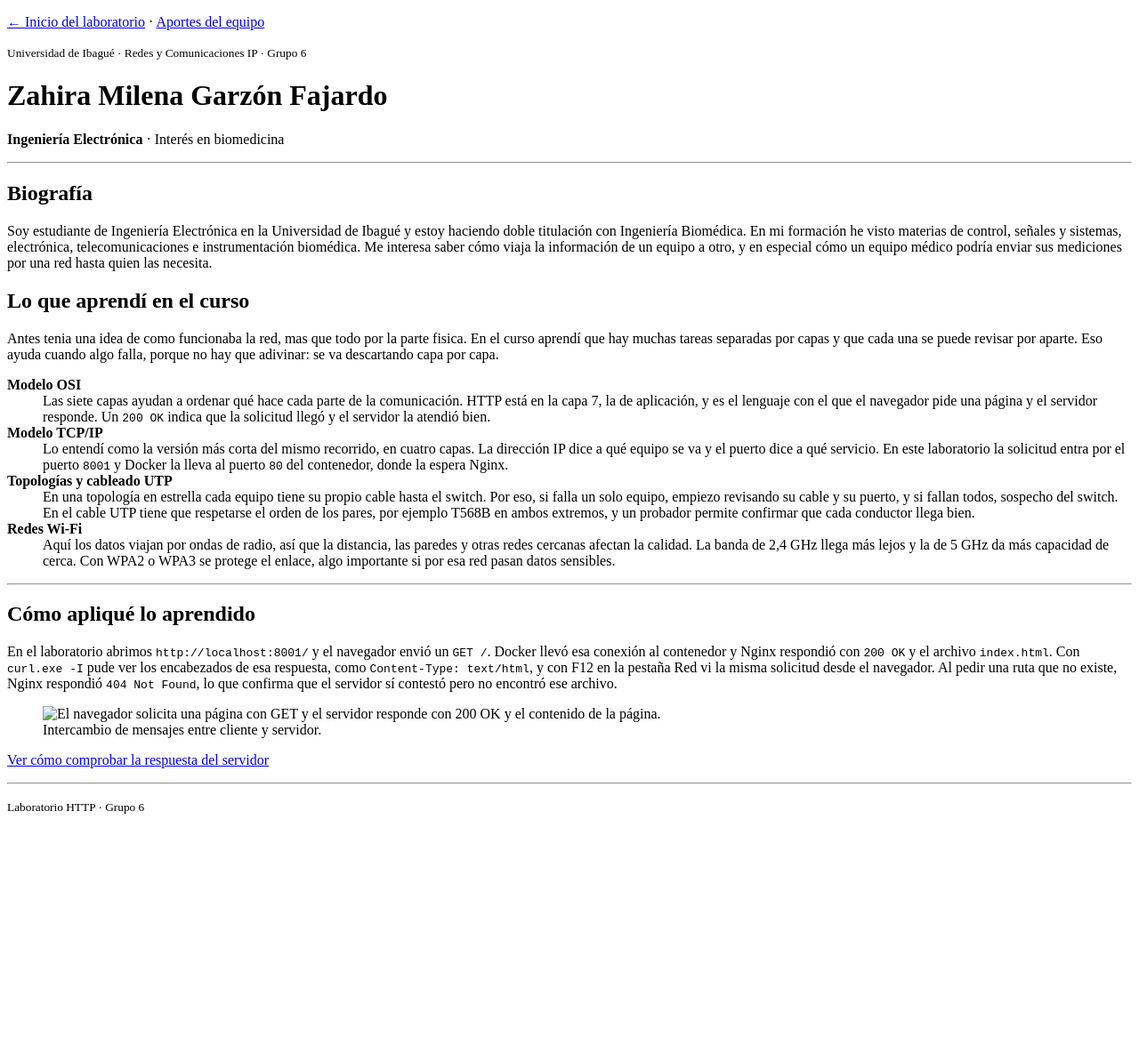
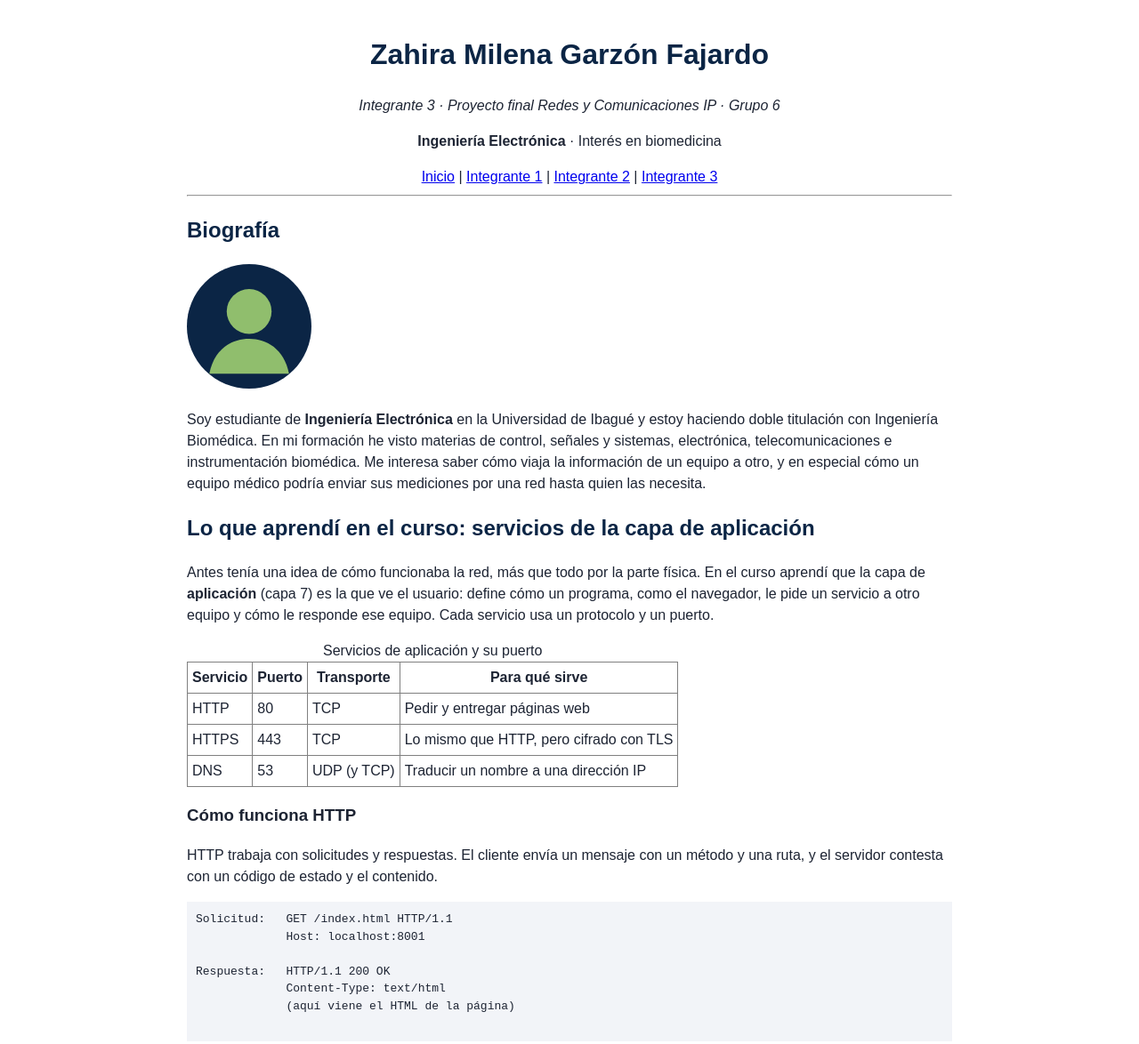
Before and after one commit to Nixon-Tovar/-Laboratorio-HTTP, a plain HTML site: page integrantes/integrante3.html in a window 1280 px wide. Shown: the top 1174 px of the page at 89% size. Before the commit the page ends 932 px from the top, so only its background shows below. Drawn offline with Linux system fonts and the light colour scheme.

Commit message:
Refactor integrante3.html Listop

```diff
--- a/integrantes/integrante3.html
+++ b/integrantes/integrante3.html
@@ -1,58 +1,128 @@
 <!DOCTYPE html>
 <html lang="es">
 <head>
-  <meta charset="utf-8">
-  <meta name="viewport" content="width=device-width, initial-scale=1">
-  <meta name="description" content="Biografía y aprendizajes de Zahira Milena Garzón Fajardo en el Laboratorio HTTP del Grupo 6.">
-  <title>Zahira Milena Garzón Fajardo | Laboratorio HTTP · Grupo 6</title>
+  <meta charset="UTF-8">
+  <meta name="viewport" content="width=device-width, initial-scale=1.0">
+  <meta name="description" content="Biografía y aprendizajes de Zahira Milena Garzón Fajardo sobre los servicios de la capa de aplicación, Grupo 6.">
+  <title>Zahira Garzón - Redes y Comunicaciones IP</title>
+  <link rel="stylesheet" href="../css/estilos.css">
 </head>
 <body>
-  <nav aria-label="Navegación principal">
-    <p><a href="../index.html">← Inicio del laboratorio</a> · <a href="../index.html#equipo">Aportes del equipo</a></p>
-  </nav>
   <header>
-    <p><small>Universidad de Ibagué · Redes y Comunicaciones IP · Grupo 6</small></p>
     <h1>Zahira Milena Garzón Fajardo</h1>
+    <p><em>Integrante 3 · Proyecto final Redes y Comunicaciones IP · Grupo 6</em></p>
     <p><strong>Ingeniería Electrónica</strong> · Interés en biomedicina</p>
   </header>
 
+  <nav>
+    <a href="../index.html">Inicio</a> |
+    <a href="integrante1.html">Integrante 1</a> |
+    <a href="integrante2.html">Integrante 2</a> |
+    <a href="integrante3.html">Integrante 3</a>
+  </nav>
+
+  <hr>
+
   <main>
-    <hr>
+    <!-- Biografía personal -->
     <section>
       <h2>Biografía</h2>
-      <p>Soy estudiante de Ingeniería Electrónica en la Universidad de Ibagué y estoy haciendo doble titulación con Ingeniería Biomédica. En mi formación he visto materias de control, señales y sistemas, electrónica, telecomunicaciones e instrumentación biomédica. Me interesa saber cómo viaja la información de un equipo a otro, y en especial cómo un equipo médico podría enviar sus mediciones por una red hasta quien las necesita.</p>
+      <img src="../img/avatar3.svg" alt="Avatar de Zahira Garzón" width="140">
+      <p>
+        Soy estudiante de <strong>Ingeniería Electrónica</strong> en la Universidad de Ibagué y estoy haciendo
+        doble titulación con Ingeniería Biomédica. En mi formación he visto materias de control, señales y sistemas,
+        electrónica, telecomunicaciones e instrumentación biomédica. Me interesa saber cómo viaja la información de un
+        equipo a otro, y en especial cómo un equipo médico podría enviar sus mediciones por una red hasta quien las necesita.
+      </p>
     </section>
 
+    <!-- Resumen de lo aprendido -->
     <section>
-      <h2>Lo que aprendí en el curso</h2>
-      <p>Antes tenia una idea de como funcionaba la red, mas que todo por la parte fisica. En el curso aprendí que hay muchas tareas separadas por capas y que cada una se puede revisar por aparte. Eso ayuda cuando algo falla, porque no hay que adivinar: se va descartando capa por capa.</p>
+      <h2>Lo que aprendí en el curso: servicios de la capa de aplicación</h2>
+      <p>
+        Antes tenía una idea de cómo funcionaba la red, más que todo por la parte física. En el curso aprendí que la
+        capa de <strong>aplicación</strong> (capa 7) es la que ve el usuario: define cómo un programa, como el navegador,
+        le pide un servicio a otro equipo y cómo le responde ese equipo. Cada servicio usa un protocolo y un puerto.
+      </p>
+
+      <table border="1" cellpadding="5">
+        <caption>Servicios de aplicación y su puerto</caption>
+        <thead>
+          <tr><th>Servicio</th><th>Puerto</th><th>Transporte</th><th>Para qué sirve</th></tr>
+        </thead>
+        <tbody>
+          <tr><td>HTTP</td><td>80</td><td>TCP</td><td>Pedir y entregar páginas web</td></tr>
+          <tr><td>HTTPS</td><td>443</td><td>TCP</td><td>Lo mismo que HTTP, pero cifrado con TLS</td></tr>
+          <tr><td>DNS</td><td>53</td><td>UDP (y TCP)</td><td>Traducir un nombre a una dirección IP</td></tr>
+        </tbody>
+      </table>
+
+      <h3>Cómo funciona HTTP</h3>
+      <p>HTTP trabaja con solicitudes y respuestas. El cliente envía un mensaje con un método y una ruta, y el servidor contesta con un código de estado y el contenido.</p>
+      <pre>
+Solicitud:   GET /index.html HTTP/1.1
+             Host: localhost:8001
+
+Respuesta:   HTTP/1.1 200 OK
+             Content-Type: text/html
+             (aquí viene el HTML de la página)
+      </pre>
       <dl>
-        <dt><strong>Modelo OSI</strong></dt>
-        <dd>Las siete capas ayudan a ordenar qué hace cada parte de la comunicación. HTTP está en la capa 7, la de aplicación, y es el lenguaje con el que el navegador pide una página y el servidor responde. Un <code>200 OK</code> indica que la solicitud llegó y el servidor la atendió bien.</dd>
-        <dt><strong>Modelo TCP/IP</strong></dt>
-        <dd>Lo entendí como la versión más corta del mismo recorrido, en cuatro capas. La dirección IP dice a qué equipo se va y el puerto dice a qué servicio. En este laboratorio la solicitud entra por el puerto <code>8001</code> y Docker la lleva al puerto <code>80</code> del contenedor, donde la espera Nginx.</dd>
-        <dt><strong>Topologías y cableado UTP</strong></dt>
-        <dd>En una topología en estrella cada equipo tiene su propio cable hasta el switch. Por eso, si falla un solo equipo, empiezo revisando su cable y su puerto, y si fallan todos, sospecho del switch. En el cable UTP tiene que respetarse el orden de los pares, por ejemplo T568B en ambos extremos, y un probador permite confirmar que cada conductor llega bien.</dd>
-        <dt><strong>Redes Wi-Fi</strong></dt>
-        <dd>Aquí los datos viajan por ondas de radio, así que la distancia, las paredes y otras redes cercanas afectan la calidad. La banda de 2,4 GHz llega más lejos y la de 5 GHz da más capacidad de cerca. Con WPA2 o WPA3 se protege el enlace, algo importante si por esa red pasan datos sensibles.</dd>
+        <dt><strong>200 OK</strong></dt>
+        <dd>La solicitud se atendió bien y el servidor devolvió el recurso.</dd>
+        <dt><strong>404 Not Found</strong></dt>
+        <dd>El servidor respondió, pero esa ruta no corresponde a ningún archivo.</dd>
+        <dt><strong>500 Internal Server Error</strong></dt>
+        <dd>El servidor tuvo un problema propio al procesar la solicitud.</dd>
       </dl>
+      <p>
+        También aprendí que no todas las solicitudes piden el contenido completo. <code>GET</code> trae la página y
+        <code>HEAD</code> trae solo los encabezados, que sirve para revisar el estado de la respuesta sin descargar el HTML.
+      </p>
+
+      <h3>Conceptos clave</h3>
+      <ul>
+        <li>La capa de aplicación define el mensaje; las capas de abajo lo transportan.</li>
+        <li>Un servicio se identifica con un protocolo y un puerto.</li>
+        <li>DNS traduce nombres a direcciones IP antes de abrir la conexión.</li>
+        <li>HTTPS usa el mismo formato de mensajes que HTTP, pero cifrados.</li>
+      </ul>
     </section>
 
-    <hr>
+    <!-- Aplicación en el laboratorio -->
     <section>
-      <h2>Cómo apliqué lo aprendido</h2>
-      <p>En el laboratorio abrimos <code>http://localhost:8001/</code> y el navegador envió un <code>GET /</code>. Docker llevó esa conexión al contenedor y Nginx respondió con <code>200 OK</code> y el archivo <code>index.html</code>. Con <code>curl.exe -I</code> pude ver los encabezados de esa respuesta, como <code>Content-Type: text/html</code>, y con F12 en la pestaña Red vi la misma solicitud desde el navegador. Al pedir una ruta que no existe, Nginx respondió <code>404 Not Found</code>, lo que confirma que el servidor sí contestó pero no encontró ese archivo.</p>
-      <figure>
-        <img src="../img/flujo-http.png" width="420" height="235" alt="El navegador solicita una página con GET y el servidor responde con 200 OK y el contenido de la página.">
-        <figcaption>Intercambio de mensajes entre cliente y servidor.</figcaption>
-      </figure>
-      <p><a href="../index.html#practica">Ver cómo comprobar la respuesta del servidor</a></p>
+      <h2>Cómo lo vi en el laboratorio</h2>
+      <ol>
+        <li>El navegador escribe <code>http://localhost:8001/</code>. Como <code>localhost</code> es el propio equipo (127.0.0.1), no hace falta consultar un servidor DNS; con un dominio real, primero habría una consulta DNS.</li>
+        <li>Se abre una conexión TCP al puerto 8001 y Docker la lleva al puerto 80 del contenedor.</li>
+        <li>El navegador envía <code>GET /</code> y Nginx responde <code>200 OK</code> con el archivo <code>index.html</code>.</li>
+        <li>Si se pide una ruta que no existe, Nginx responde <code>404 Not Found</code>.</li>
+      </ol>
+      <p>
+        Para ver la respuesta se puede usar <code>curl.exe -I http://localhost:8001/</code> en PowerShell, o la pestaña
+        <strong>Red (Network)</strong> del navegador con F12. En este laboratorio se usa HTTP en el puerto 80. Con HTTPS
+        los mensajes serían los mismos, pero viajarían cifrados por el puerto 443.
+      </p>
+
+      <h3>Encapsulamiento</h3>
+      <p>
+        La palabra aparece de dos formas en este proyecto. Por un lado, el mensaje HTTP es el dato de la capa 7 y, al
+        bajar por las capas, se encapsula en un segmento TCP, luego en un paquete IP, después en una trama Ethernet y
+        finalmente en bits. Por otro lado, Docker encapsula Nginx y los archivos del sitio en un contenedor, y por eso
+        el sitio funciona igual en cualquier sistema operativo.
+      </p>
+      <blockquote>
+        Antes veía la red más que todo por la parte física: cables, señales y equipos. En el curso aprendí que por encima
+        de eso hay una capa donde se define el mensaje que realmente pide y recibe el usuario, y que entender las capas
+        por separado me ayuda a saber dónde buscar cuando algo falla.
+      </blockquote>
     </section>
   </main>
 
+  <hr>
+
   <footer>
-    <hr>
-    <p><small>Laboratorio HTTP · Grupo 6</small></p>
+    <p><a href="../index.html">← Volver al inicio</a></p>
   </footer>
 </body>
 </html>
```
